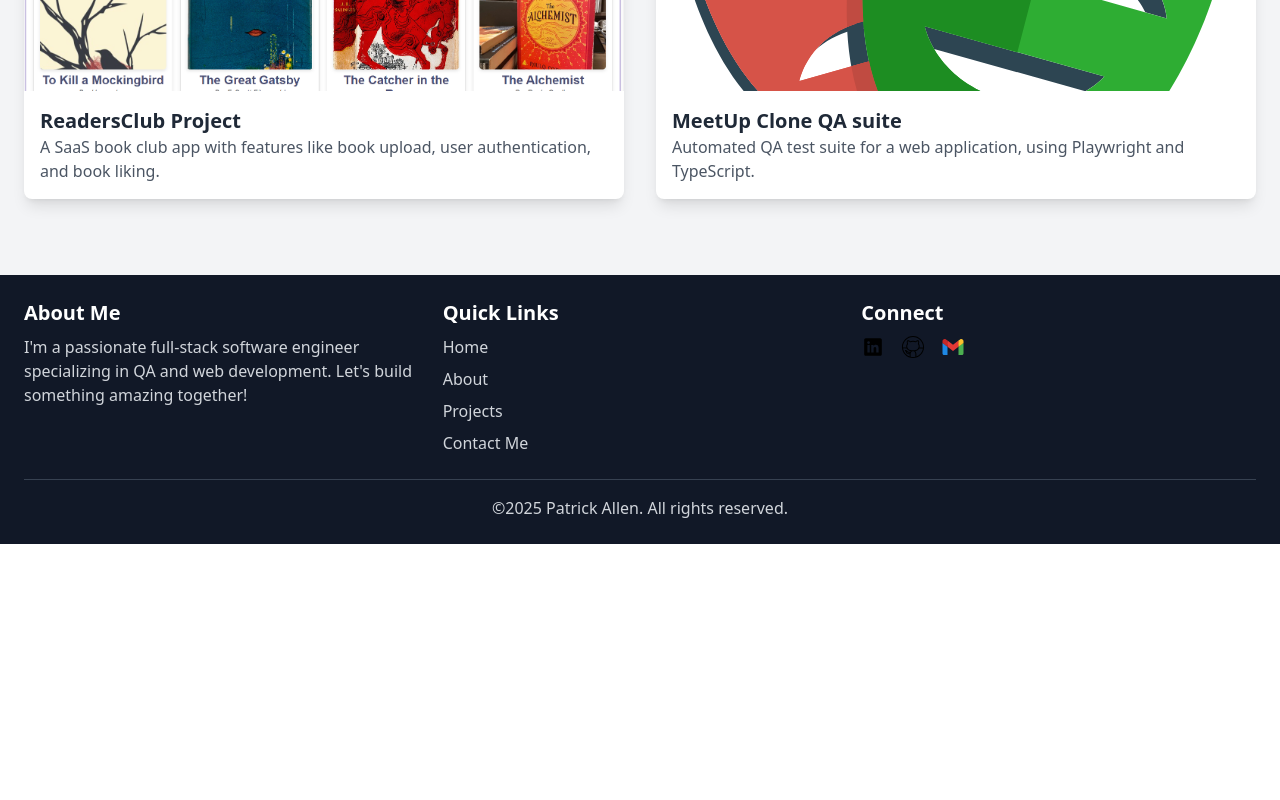
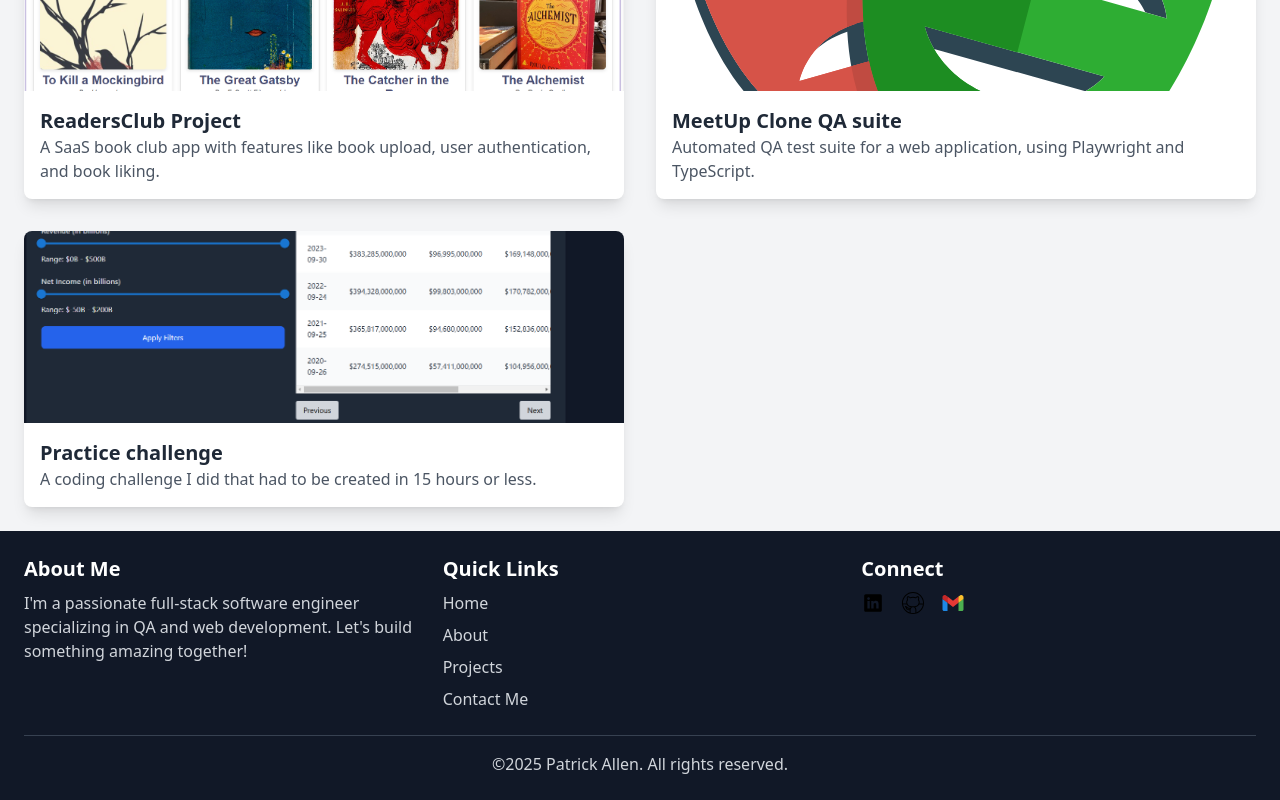
Before and after one commit to PatAll1305/Portfolio, a React (Vite) app in the folder my-portfolio/: page /projects in a window 1280 px wide. Shown: the part 581-1381 px from the top of the page. Before the commit the page ends 1125 px from the top, so only its background shows below. Built offline with nearby package versions, Linux system fonts and the light colour scheme.

Commit message:
Added project + minor style changes

```diff
--- a/my-portfolio/src/index.css
+++ b/my-portfolio/src/index.css
@@ -685,6 +685,10 @@ video {
   max-width: 56rem;
 }
 
+.max-w-screen-md {
+  max-width: 768px;
+}
+
 .flex-grow {
   flex-grow: 1;
 }
--- a/my-portfolio/src/pages/Projects.tsx
+++ b/my-portfolio/src/pages/Projects.tsx
@@ -25,6 +25,12 @@ const projects = [
         image: "/playwright.svg",
         link: "https://github.com/PatAll1305/Playwright-project"
     },
+    {
+        name: "Practice challenge",
+        description: "A coding challenge I did that had to be created in 15 hours or less.",
+        image: "/data-viewer.png",
+        link: "https://vg-takehome.onrender.com"
+    },
 ];
 
 export default function Projects() {
@@ -37,7 +43,7 @@ export default function Projects() {
                 {projects.map((project, index) => (
                     <a
                         key={index}
-                        className="bg-white rounded-lg shadow-lg overflow-hidden flex flex-col"
+                        className="bg-white rounded-lg shadow-lg overflow-hidden flex flex-col max-w-screen-md"
                         href={project.link}
                         target="_blank"
                     >
```
Also changed, not shown: my-portfolio/public/data-viewer.png (added), 5 other files (tests, documents, lock files or other folders).
